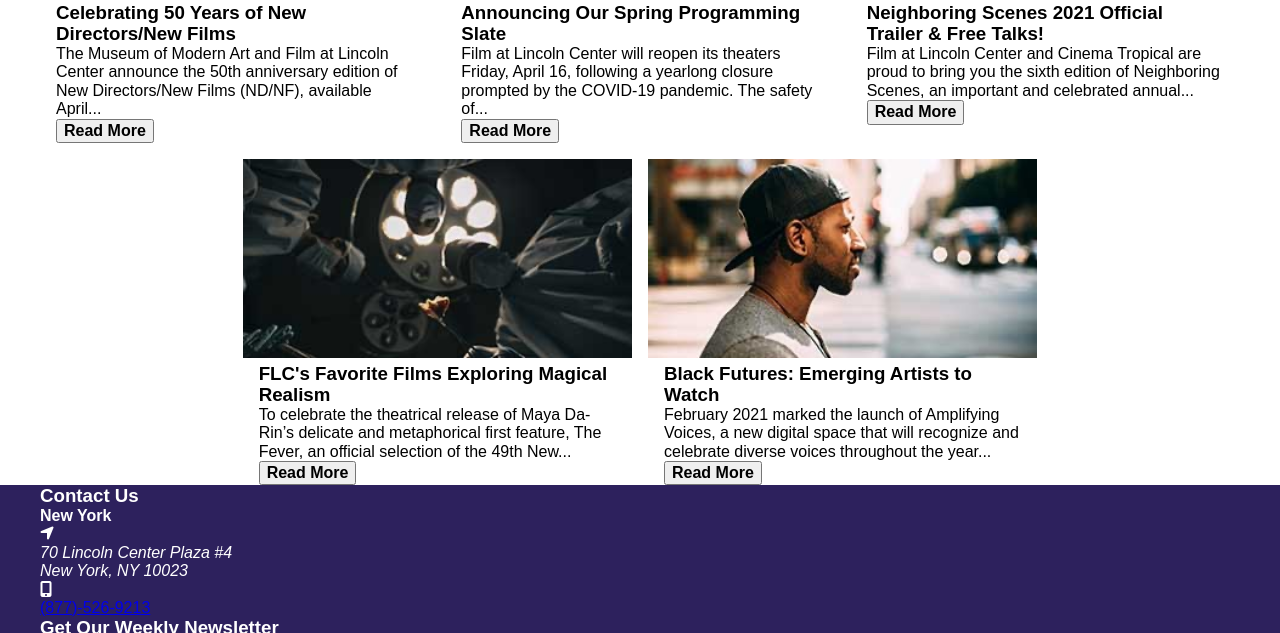
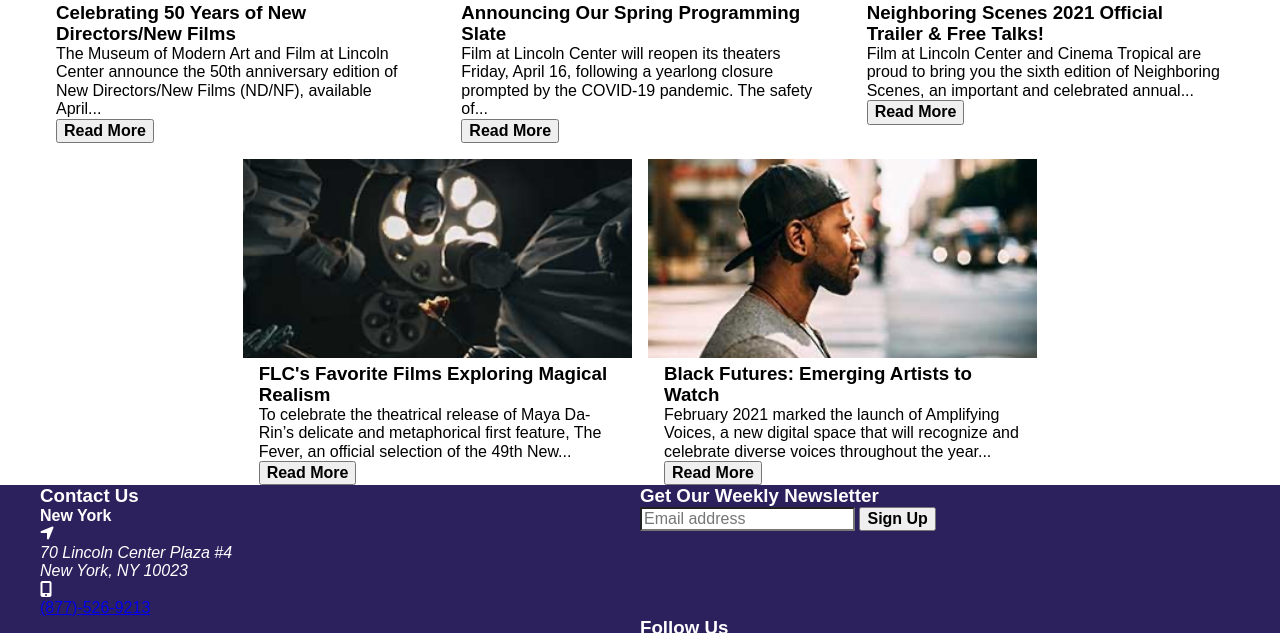
Before and after one commit to sophiacantu/homework-week-4-hw, a plain HTML site: page deploy/index.html in a window 1280 px wide. Shown: the part 2691-3324 px from the top of the page. Drawn offline with Linux system fonts and the light colour scheme.

Commit message:
footer update

```diff
--- a/dev/scss/layout/_footer.scss
+++ b/dev/scss/layout/_footer.scss
@@ -17,6 +17,35 @@ footer{
     >div{
         grid-area: footer;
         // border: 1px solid blue;
+        @include md{
+            display: grid;
+            grid-template-columns: 50% auto;
+            grid-template-areas:
+            "location signUp"
+            "location follow";
+        }
+
+        li{
+
+        }
+
+        #location{
+            @include md{
+                grid-area: location;
+            }
+        }
+
+        #signUp{
+            @include md{
+                grid-area: signUp;
+            }
+        }
+
+        #follow{
+            @include md{
+                grid-area: follow;
+            }
+        }
     }
 
     img{
```
Also changed, not shown: deploy/css/styles.css.
